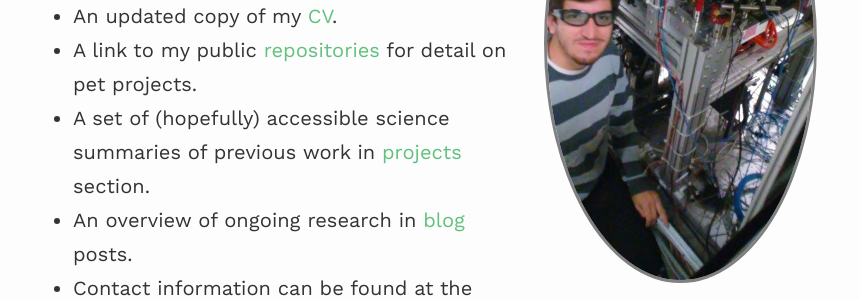
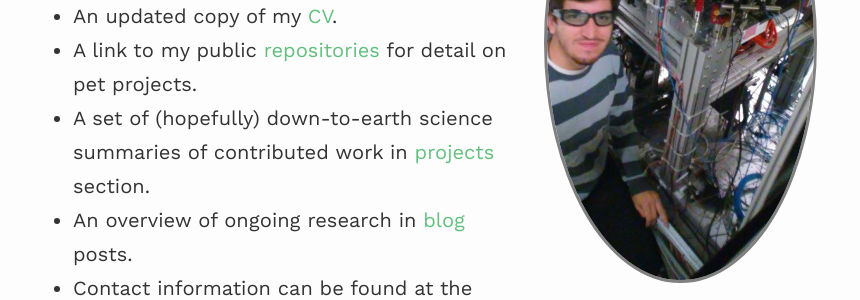
Before and after one commit to pacosalces/pacosalces.github.io, a Jekyll site: the page built from index.md, in a window 1280 px wide. Shown: the part 389-689 px from the top of the page, without its empty margins (207-1067 px from the left). Built offline with Jekyll 4.4.1, drawn with Linux system fonts in a browser that asks for light colours; nearby versions of some CDN libraries.

Commit message:
Update index

```diff
--- a/index.md
+++ b/index.md
@@ -15,7 +15,7 @@ A few things you may want to check out are:
 
 * An updated copy of my [CV](https://latexonline.cc/compile?git=https%3A%2F%2Fgithub.com%2Fpacosalces%2Fcv&target=salces_carcoba.tex&command=pdflatex&trackId=1582655956968).
 * A link to my public [repositories](https://github.com/pacosalces) for detail on pet projects.
-* A set of (hopefully) accessible science summaries of previous work in [projects](https://pacosalces.com/projects/) section.
+* A set of (hopefully) down-to-earth science summaries of contributed work in [projects](https://pacosalces.com/projects/) section.
 * An overview of ongoing research in [blog](https://pacosalces.com/blog/) posts.
 * Contact information can be found at the bottom of this page.
 
```
